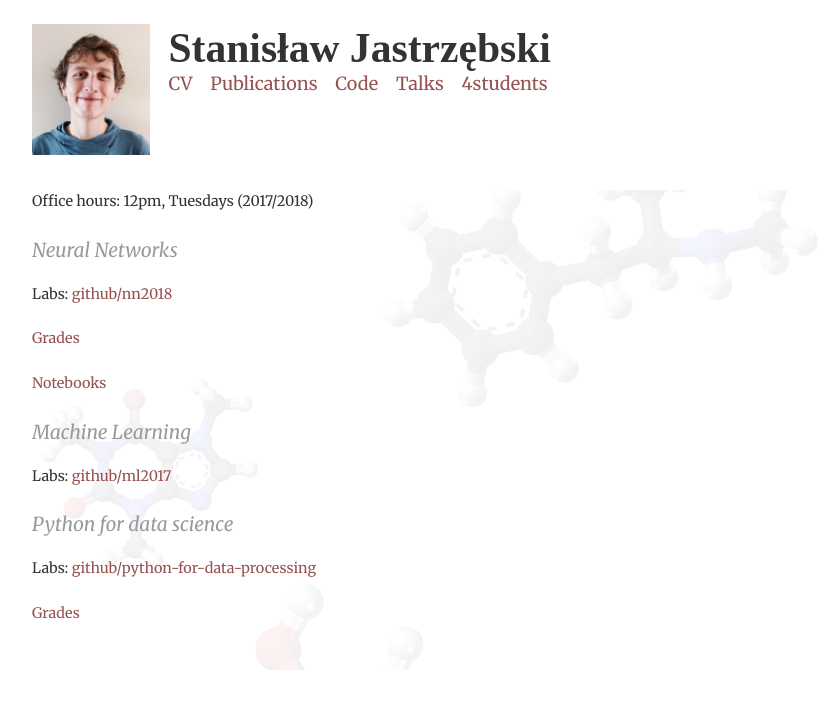
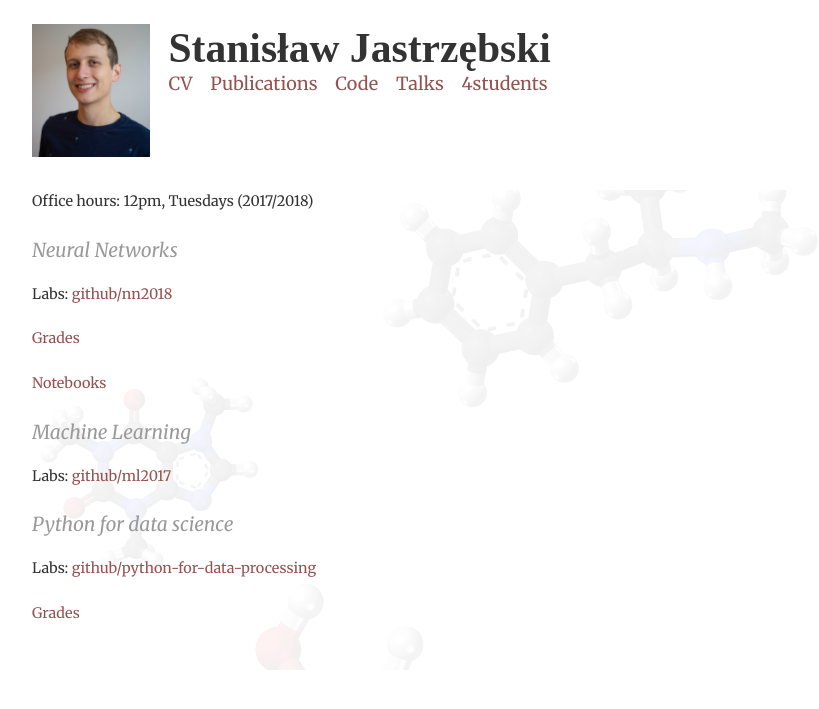
Before and after one commit to kudkudak/kudkudak.github.io, a Jekyll site: the page built from 4students.html, in a window 1280 px wide. Shown: the top 709 px of the page, without its empty margins (208-1027 px from the left). Built offline with Jekyll 4.4.1, drawn with Linux system fonts in a browser that asks for light colours; nearby versions of some CDN libraries; some web fonts are replaced.

Commit message:
Update photo

```diff
--- a/_layouts/default.html
+++ b/_layouts/default.html
@@ -20,7 +20,7 @@
 
 <header>
     <div id="logo">
-        <img src="/assets/img/photo_2.jpg"/>
+        <img src="/assets/img/photo_3.jpg"/>
     </div>
     <aside>
         <h1>
```
Also changed, not shown: assets/img/photo_3.jpg (added).
